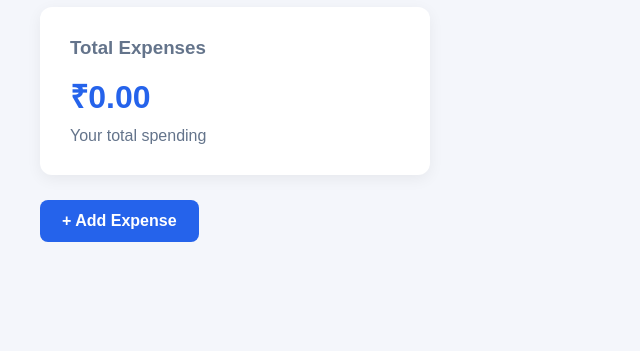
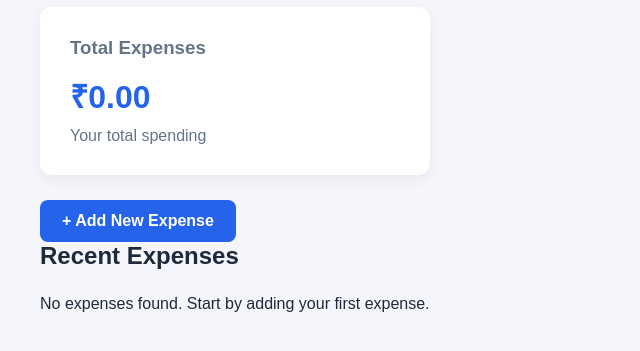
Before and after one commit to Yuvraj-Sutar/Daily_Expense_Tracker, a Flask app: template templates/dashboard.html in a window 1280 px wide. Shown: the part 211-562 px from the top of the page, without its empty margins (0-640 px from the left). Run offline with Flask 3, Linux system fonts and the light colour scheme; the template is opened without the code that fills it, so the values that code supplies are empty.

Commit message:
Updated expense

```diff
--- a/app.py
+++ b/app.py
@@ -1,15 +1,34 @@
 
-from flask import Flask, render_template, request, redirect, url_for
+from flask import Flask, render_template, request, redirect, url_for, flash
+from expense_operations import add_expense as create_expense
+from expense_operations import get_all_expenses
+from datetime import datetime
+import math
 
 app = Flask(__name__)
+app.secret_key = "daily-expense-tracker-dev-key"
 
-# Temporary storage (we will replace this with MySQL)
-expenses = []
+# Allowed expense categories
+ALLOWED_CATEGORIES = {
+    "Food",
+    "Travel",
+    "Shopping",
+    "Bills",
+    "Entertainment",
+    "Other"
+}
 
 
 @app.route("/")
 def home():
-    total_expenses = sum(expense["amount"] for expense in expenses)
+
+    # Fetch expenses from SQLite
+    expenses = get_all_expenses()
+
+    # Calculate total expenses
+    total_expenses = sum(
+        float(expense["amount"]) for expense in expenses
+    )
 
     return render_template(
         "dashboard.html",
@@ -22,24 +41,60 @@ def home():
 def add_expense():
 
     if request.method == "POST":
+
         title = request.form.get("title", "").strip()
-        amount = request.form.get("amount", type=float)
-        category = request.form.get("category")
-        date = request.form.get("date")
+        amount_text = request.form.get("amount", "").strip()
+        category = request.form.get("category", "").strip()
+        expense_date = request.form.get("date", "").strip()
 
-        if not title or amount is None or amount <= 0 or not category or not date:
-            return "Please enter valid expense details.", 400
+        # Validate title
+        if not title:
+            flash("Expense title cannot be empty.", "error")
+            return redirect(url_for("add_expense"))
 
-        expense = {
-            "title": title,
-            "amount": amount,
-            "category": category,
-            "date": date
-        }
+        if len(title) > 100:
+            flash("Expense title cannot exceed 100 characters.", "error")
+            return redirect(url_for("add_expense"))
 
-        expenses.append(expense)
+        # Validate amount
+        try:
+            amount = float(amount_text)
 
-        return redirect(url_for("home"))
+            if not math.isfinite(amount) or amount <= 0:
+                raise ValueError
+
+        except (ValueError, TypeError):
+            flash("Please enter a valid amount greater than zero.", "error")
+            return redirect(url_for("add_expense"))
+
+        # Validate category
+        if category not in ALLOWED_CATEGORIES:
+            flash("Please select a valid expense category.", "error")
+            return redirect(url_for("add_expense"))
+
+        # Validate date
+        try:
+            datetime.strptime(expense_date, "%Y-%m-%d")
+        except ValueError:
+            flash("Please enter a valid expense date.", "error")
+            return redirect(url_for("add_expense"))
+
+        # Save expense to SQLite
+        try:
+            create_expense(
+                amount,
+                category,
+                title,
+                expense_date
+            )
+
+            flash("Expense added successfully!", "success")
+            return redirect(url_for("home"))
+
+        except Exception:
+            app.logger.exception("Failed to save expense")
+            flash("Unable to save expense. Please try again.", "error")
+            return redirect(url_for("add_expense"))
 
     return render_template("add_expense.html")
 
--- a/templates/add_expense.html
+++ b/templates/add_expense.html
@@ -23,7 +23,11 @@
 
         <section class="expense-form-card">
 
-            <h2>Add New Expense</h2>
+            {% with messages = get_flashed_messages(with_categories=true) %}
+    {% for category, message in messages %}
+        <p class="flash-message {{ category }}">{{ message }}</p>
+    {% endfor %}
+{% endwith %}
 
             <form action="{{ url_for('add_expense') }}" method="POST">
 
--- a/templates/dashboard.html
+++ b/templates/dashboard.html
@@ -5,7 +5,6 @@
 <head>
     <meta charset="UTF-8">
     <meta name="viewport" content="width=device-width, initial-scale=1.0">
-
     <title>Daily Expense Tracker</title>
 
     <link rel="stylesheet" href="{{ url_for('static', filename='css/style.css') }}">
@@ -21,22 +20,68 @@
     <main>
 
         <section class="dashboard">
+
             <h2>My Dashboard</h2>
+
+            {% with messages = get_flashed_messages(with_categories=true) %}
+                {% for category, message in messages %}
+                    <p class="flash-message {{ category }}">{{ message }}</p>
+                {% endfor %}
+            {% endwith %}
 
             <div class="expense-card">
                 <h3>Total Expenses</h3>
-                <h2>&#8377;0.00</h2>
+
+                <h2>₹{{ "%.2f"|format(total_expenses) }}</h2>
+
                 <p>Your total spending</p>
             </div>
 
-            <a href="/add-expense" class="add-expense-btn">
-                + Add Expense
+            <a href="{{ url_for('add_expense') }}" class="add-expense-btn">
+                + Add New Expense
             </a>
+
+            <section class="expense-list">
+
+                <h2>Recent Expenses</h2>
+
+                {% if expenses %}
+
+                    <table>
+                        <thead>
+                            <tr>
+                                <th>ID</th>
+                                <th>Amount</th>
+                                <th>Category</th>
+                                <th>Description</th>
+                                <th>Date</th>
+                            </tr>
+                        </thead>
+
+                        <tbody>
+                            {% for expense in expenses %}
+                            <tr>
+                                <td>{{ expense["id"] }}</td>
+                                <td>₹{{ "%.2f"|format(expense["amount"]) }}</td>
+                                <td>{{ expense["category"] }}</td>
+                                <td>{{ expense["description"] or "-" }}</td>
+                                <td>{{ expense["expense_date"] }}</td>
+                            </tr>
+                            {% endfor %}
+                        </tbody>
+                    </table>
+
+                {% else %}
+
+                    <p>No expenses found. Start by adding your first expense.</p>
+
+                {% endif %}
+
+            </section>
 
         </section>
 
     </main>
 
 </body>
-
 </html>
```
Also changed, not shown: database/expense_tracker.db.
